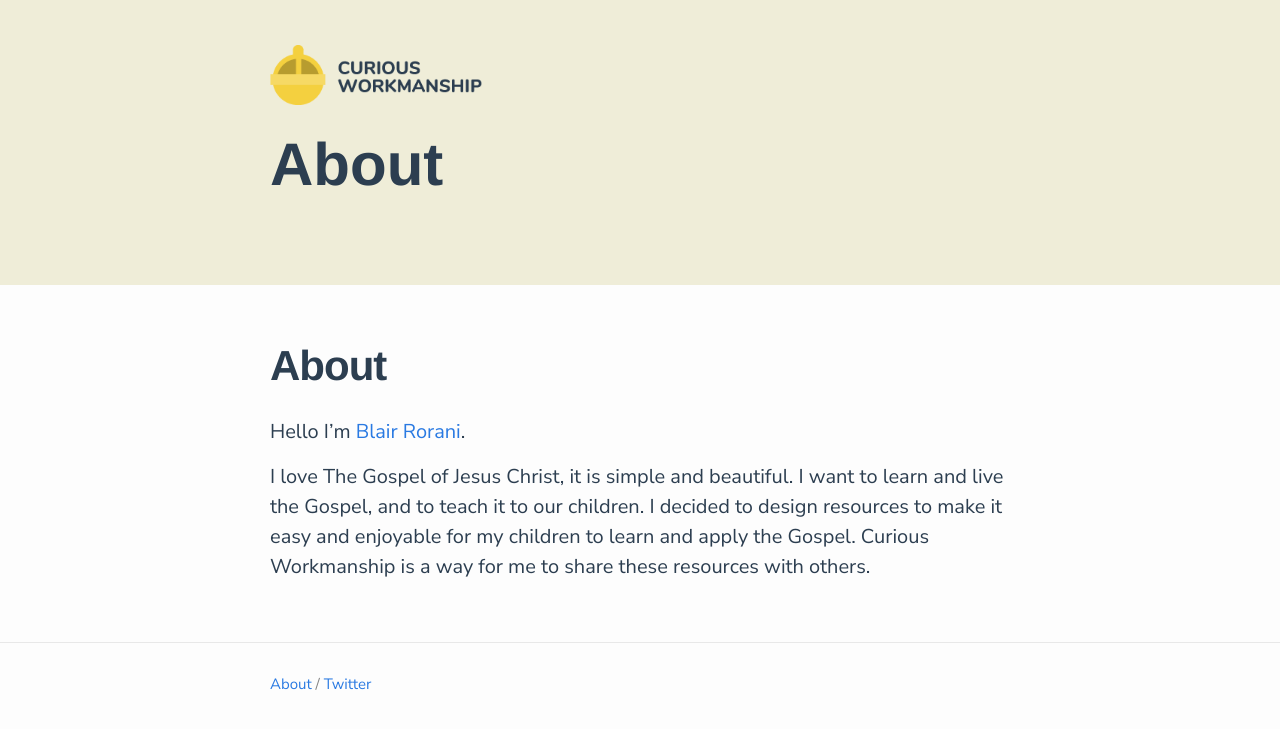
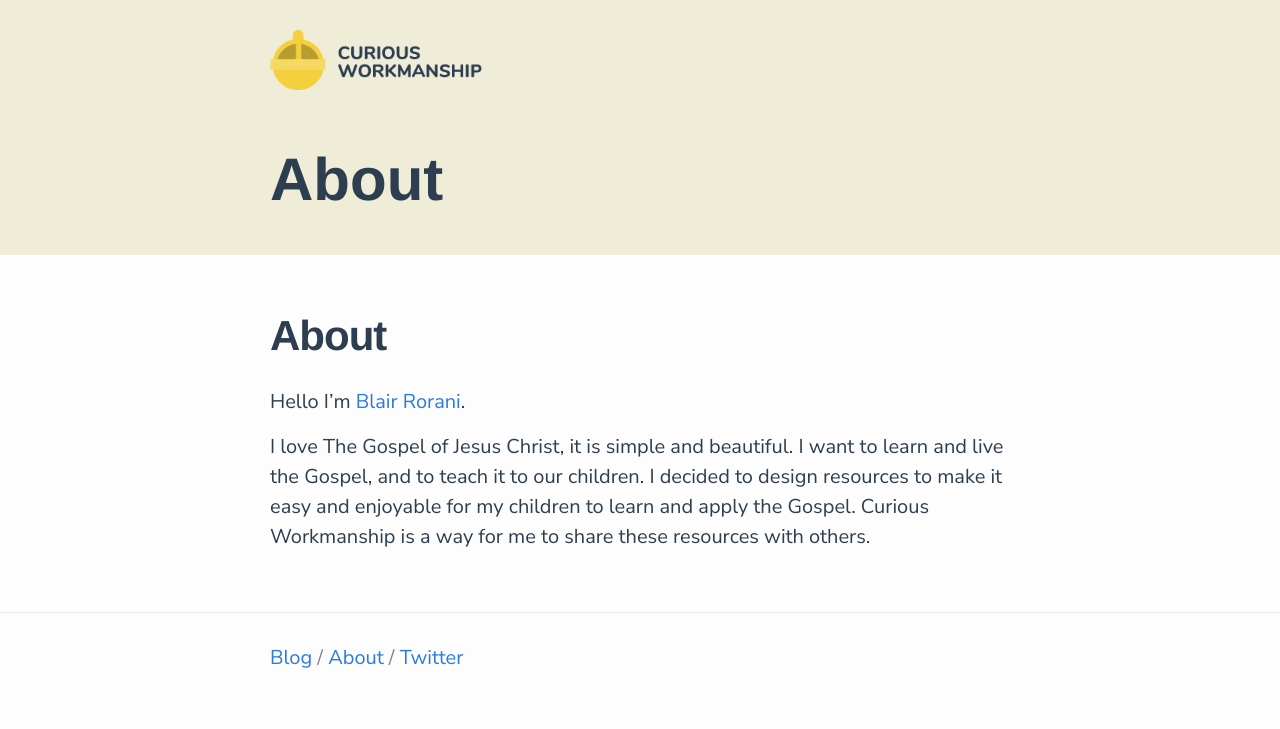
Before and after one commit to blairrorani/curious-workmanship, a Jekyll site: the page built from about.md, in a window 1280 px wide. Shown: the top 729 px of the page. Built offline with Jekyll 4.4.1, drawn with Linux system fonts in a browser that asks for light colours.

Commit message:
update blog
remove date, add page listing posts

```diff
--- a/_includes/footer.html
+++ b/_includes/footer.html
@@ -4,7 +4,7 @@
 
     <div class="footer-col-wrapper">
       <div class="footer-col footer-col-1">
-        <a href="{{ site.baseurl }}/about">About</a> / <a href="http://twitter.com/{{ site.twitter_username }}">Twitter</a>
+        <a href="{{ site.baseurl }}/blog">Blog</a> / <a href="{{ site.baseurl }}/about">About</a> / <a href="http://twitter.com/{{ site.twitter_username }}">Twitter</a>
       </div>
 
     </div>
--- a/_layouts/post.html
+++ b/_layouts/post.html
@@ -5,7 +5,6 @@
 <article class="post" itemscope itemtype="http://schema.org/BlogPosting">
 
   <header class="post-header">
-    <h1 class="post-title" itemprop="name headline">{{ page.title }}</h1>
     <p class="post-meta"><time datetime="{{ page.date | date_to_xmlschema }}" itemprop="datePublished">{{ page.date | date: "%b %-d, %Y" }}</time>{% if page.author %} • <span itemprop="author" itemscope itemtype="http://schema.org/Person"><span itemprop="name">{{ page.author }}</span></span>{% endif %}</p>
   </header>
 
--- a/_sass/_custom.scss
+++ b/_sass/_custom.scss
@@ -18,7 +18,6 @@
      border: none;
      min-height: 240px;
      padding-top: 15px;
-     padding-bottom: 30px;
      margin-bottom: 30px;
      background-color: #EFEDD8;
  }
@@ -36,8 +35,13 @@
  .page-heading {
      font-size: $base-font-size * 1.5;
      line-height: 1;
+     padding-bottom: 30px;
  }
 
+
+ .footer-col-wrapper {
+     font-size: $base-font-size;
+   }
 
 /**
  * my styles
@@ -47,8 +51,8 @@
   display: block;
   max-width: 282px;
   max-height: 60px;
-  padding-top: 30px;
-  padding-bottom: 30px;
+  padding-top: 15px;
+  padding-bottom: 60px;
 }
 
  .logo {
```
Also changed, not shown: blog/index.html (added, +19 -0 lines), index.html (+1 -11 lines).
